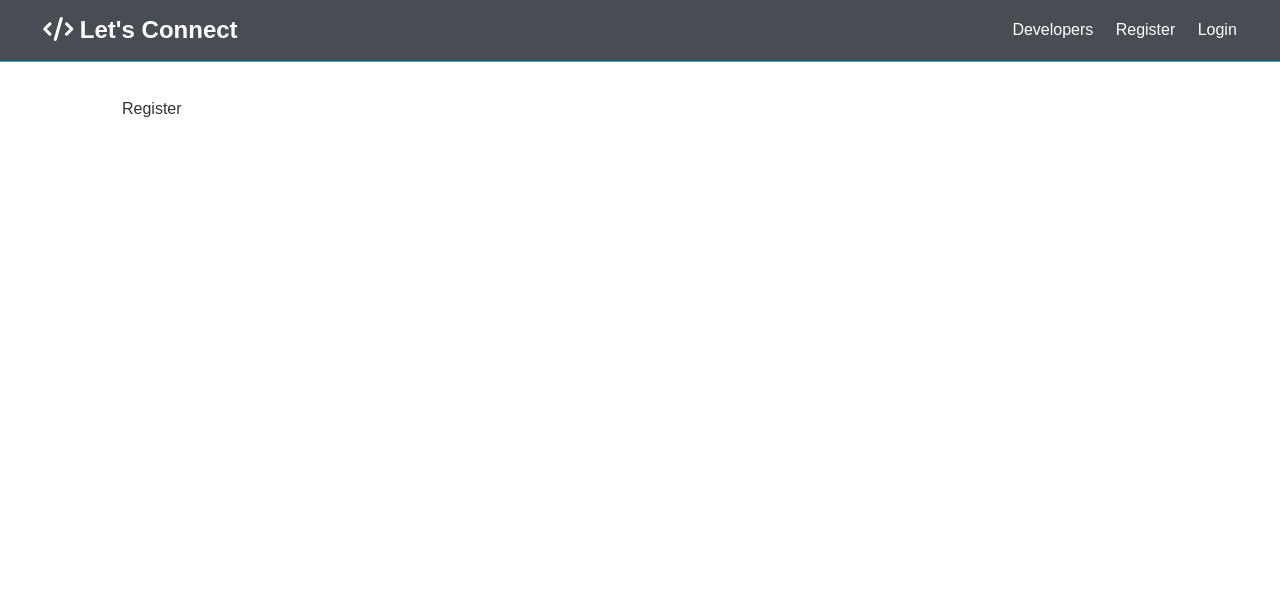
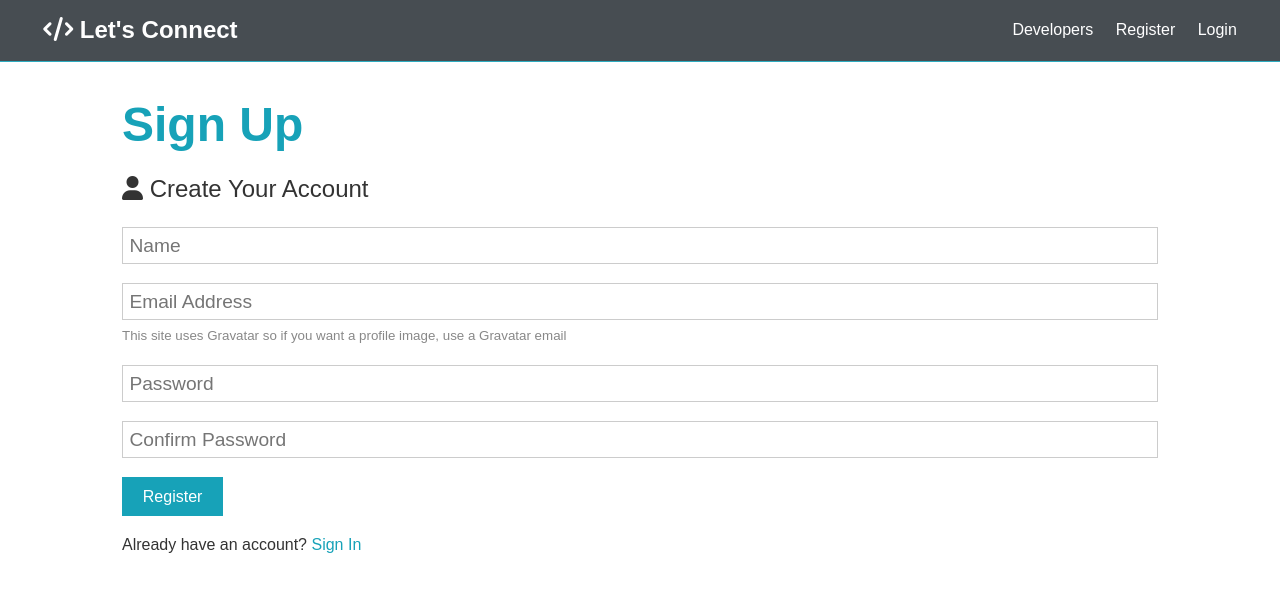
Before and after one commit to seansangpark/LetsConnect, a React (Create React App) app in the folder client/: page /register in a window 1280 px wide. Shown: the top 592 px of the page. Built offline with nearby package versions, Linux system fonts and the light colour scheme.

Commit message:
Register and Login page built

```diff
--- a/client/src/components/auth/Login.js
+++ b/client/src/components/auth/Login.js
@@ -1,7 +1,57 @@
-import React from 'react';
+import React, { useState } from 'react';
+import { Link } from 'react-router-dom';
+import axios from 'axios';
 
 const Login = () => {
-  return <div>Login</div>;
+  const [formData, setFormData] = useState({
+    email: '',
+    password: '',
+  });
+
+  const { email, password } = formData;
+
+  const onChange = (e) =>
+    setFormData({ ...formData, [e.target.name]: e.target.value });
+
+  const onSubmit = async (e) => {
+    e.preventDefault();
+    console.log('Success!');
+  };
+
+  return (
+    <>
+      <h1 className='large text-primary'>Sign In</h1>
+      <p className='lead'>
+        <i className='fas fa-user'></i> Sign Into Your Account
+      </p>
+      <form className='form' onSubmit={(e) => onSubmit(e)}>
+        <div className='form-group'>
+          <input
+            type='email'
+            placeholder='Email Address'
+            name='email'
+            value={email}
+            onChange={(e) => onChange(e)}
+            required
+          />
+        </div>
+        <div className='form-group'>
+          <input
+            type='password'
+            placeholder='Password'
+            name='password'
+            value={password}
+            onChange={(e) => onChange(e)}
+            minLength='6'
+          />
+        </div>
+        <input type='submit' className='btn btn-primary' value='Login' />
+      </form>
+      <p className='my-1'>
+        Don't have an account? <Link to='/register'>Sign Up</Link>
+      </p>
+    </>
+  );
 };
 
 export default Login;
--- a/client/src/components/auth/Register.js
+++ b/client/src/components/auth/Register.js
@@ -1,7 +1,108 @@
-import React from 'react';
+import React, { useState } from 'react';
+import { Link } from 'react-router-dom';
+import axios from 'axios';
 
 const Register = () => {
-  return <div>Register</div>;
+  const [formData, setFormData] = useState({
+    name: '',
+    email: '',
+    password: '',
+    password2: '',
+  });
+
+  const { name, email, password, password2 } = formData;
+
+  const onChange = (e) =>
+    setFormData({ ...formData, [e.target.name]: e.target.value });
+
+  const onSubmit = async (e) => {
+    e.preventDefault();
+    if (password !== password2) {
+      console.log('passwords do not match');
+    } else {
+      const newUser = {
+        name,
+        email,
+        password,
+      };
+      console.log(newUser);
+      console.log('Success!');
+
+      // try {
+      //   const config = {
+      //     headers: {
+      //       'Content-Type': 'application/json',
+      //     },
+      //   };
+
+      //   const body = JSON.stringify(newUser);
+
+      //   const res = await axios.post('/api/users', body, config);
+      //   console.log(res.data);
+      // } catch (err) {
+      //   console.error(err.response.data);
+      // }
+    }
+  };
+
+  return (
+    <>
+      <h1 className='large text-primary'>Sign Up</h1>
+      <p className='lead'>
+        <i className='fas fa-user'></i> Create Your Account
+      </p>
+      <form className='form' onSubmit={(e) => onSubmit(e)}>
+        <div className='form-group'>
+          <input
+            type='text'
+            placeholder='Name'
+            name='name'
+            value={name}
+            onChange={(e) => onChange(e)}
+            required
+          />
+        </div>
+        <div className='form-group'>
+          <input
+            type='email'
+            placeholder='Email Address'
+            name='email'
+            value={email}
+            onChange={(e) => onChange(e)}
+            required
+          />
+          <small className='form-text'>
+            This site uses Gravatar so if you want a profile image, use a
+            Gravatar email
+          </small>
+        </div>
+        <div className='form-group'>
+          <input
+            type='password'
+            placeholder='Password'
+            name='password'
+            value={password}
+            onChange={(e) => onChange(e)}
+            minLength='6'
+          />
+        </div>
+        <div className='form-group'>
+          <input
+            type='password'
+            placeholder='Confirm Password'
+            name='password2'
+            value={password2}
+            onChange={(e) => onChange(e)}
+            minLength='6'
+          />
+        </div>
+        <input type='submit' className='btn btn-primary' value='Register' />
+      </form>
+      <p className='my-1'>
+        Already have an account? <Link to='/login'>Sign In</Link>
+      </p>
+    </>
+  );
 };
 
 export default Register;
```
